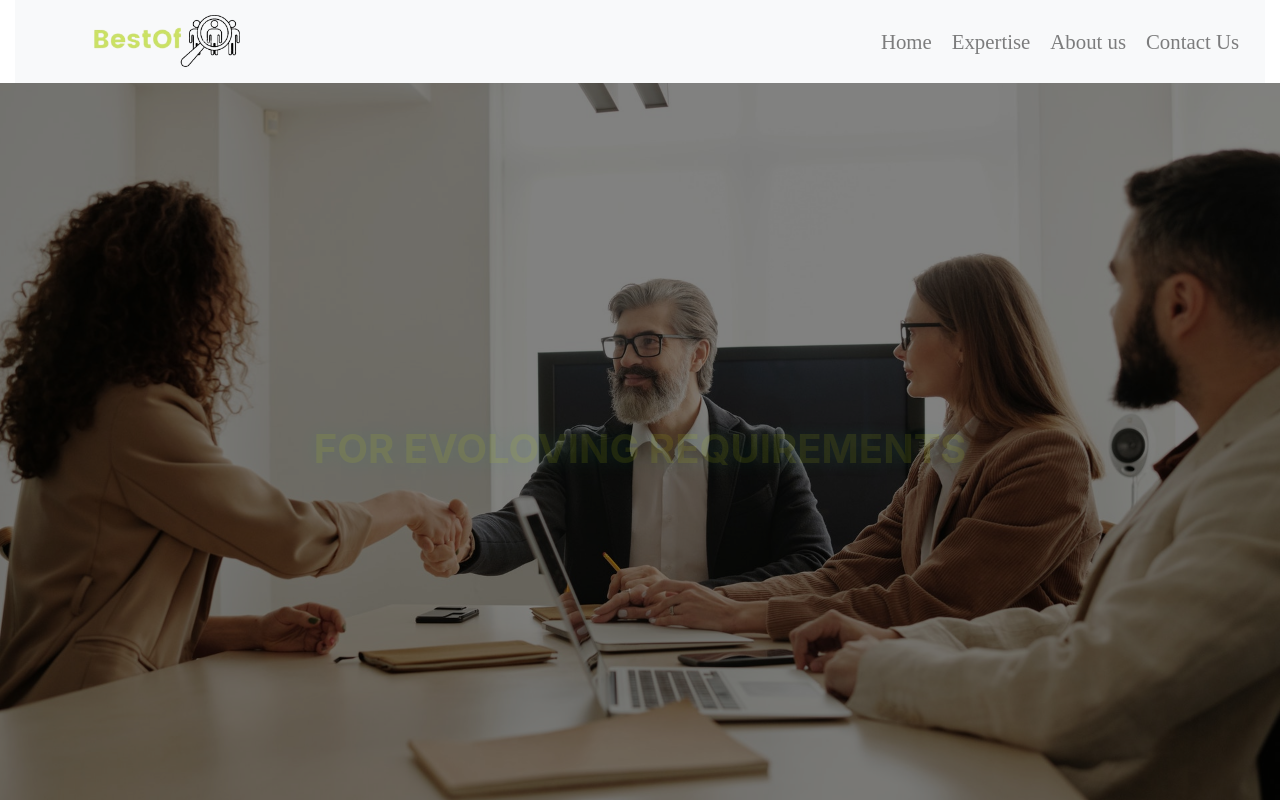
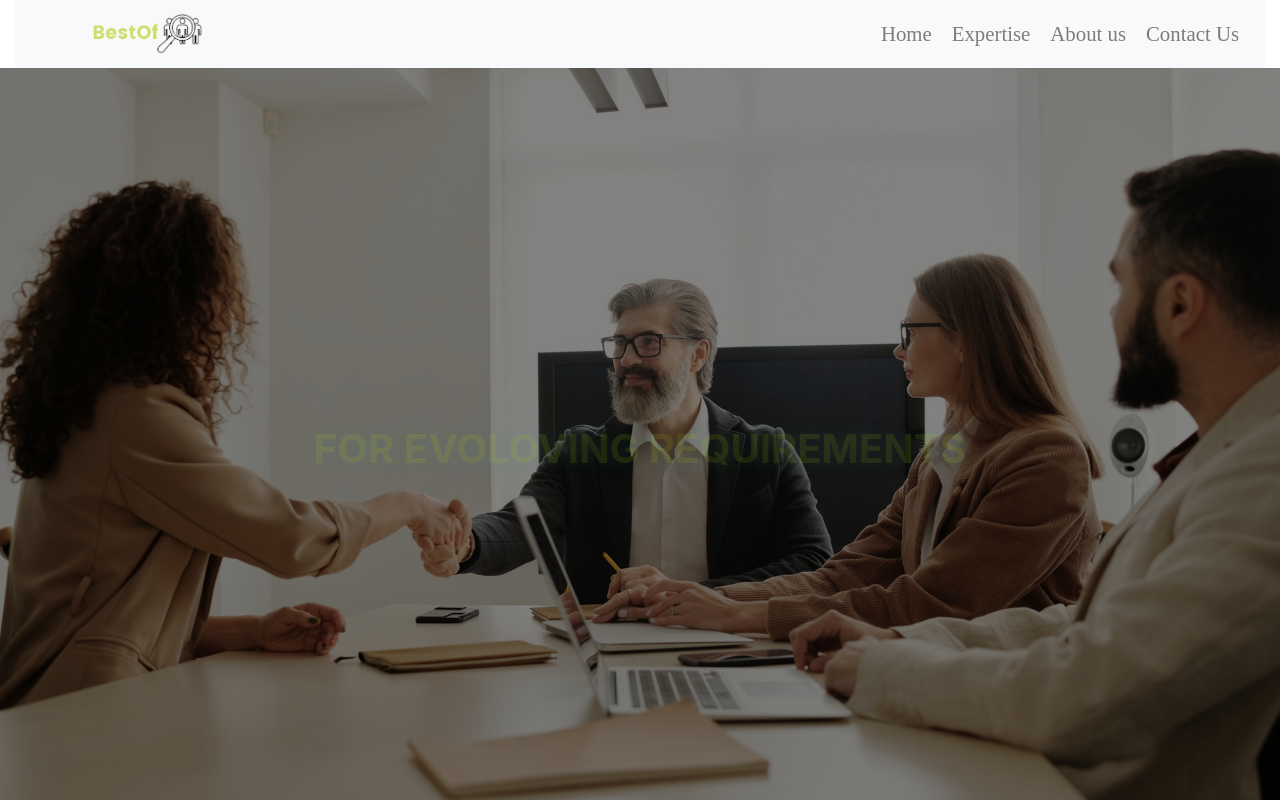
Before and after one commit to TheFoxyWebForge/RECRUIT, a plain HTML site: page index.html in a window 1280 px wide. Shown: the top 800 px of the page. Drawn offline with nearby package versions, Linux system fonts and the light colour scheme.

Commit message:
5th commit

```diff
--- a/main.css
+++ b/main.css
@@ -45,7 +45,7 @@
 
       }
       .logo{
-        width:12vw;
+        width:45%;
 
       }
       .nav-link{
```
